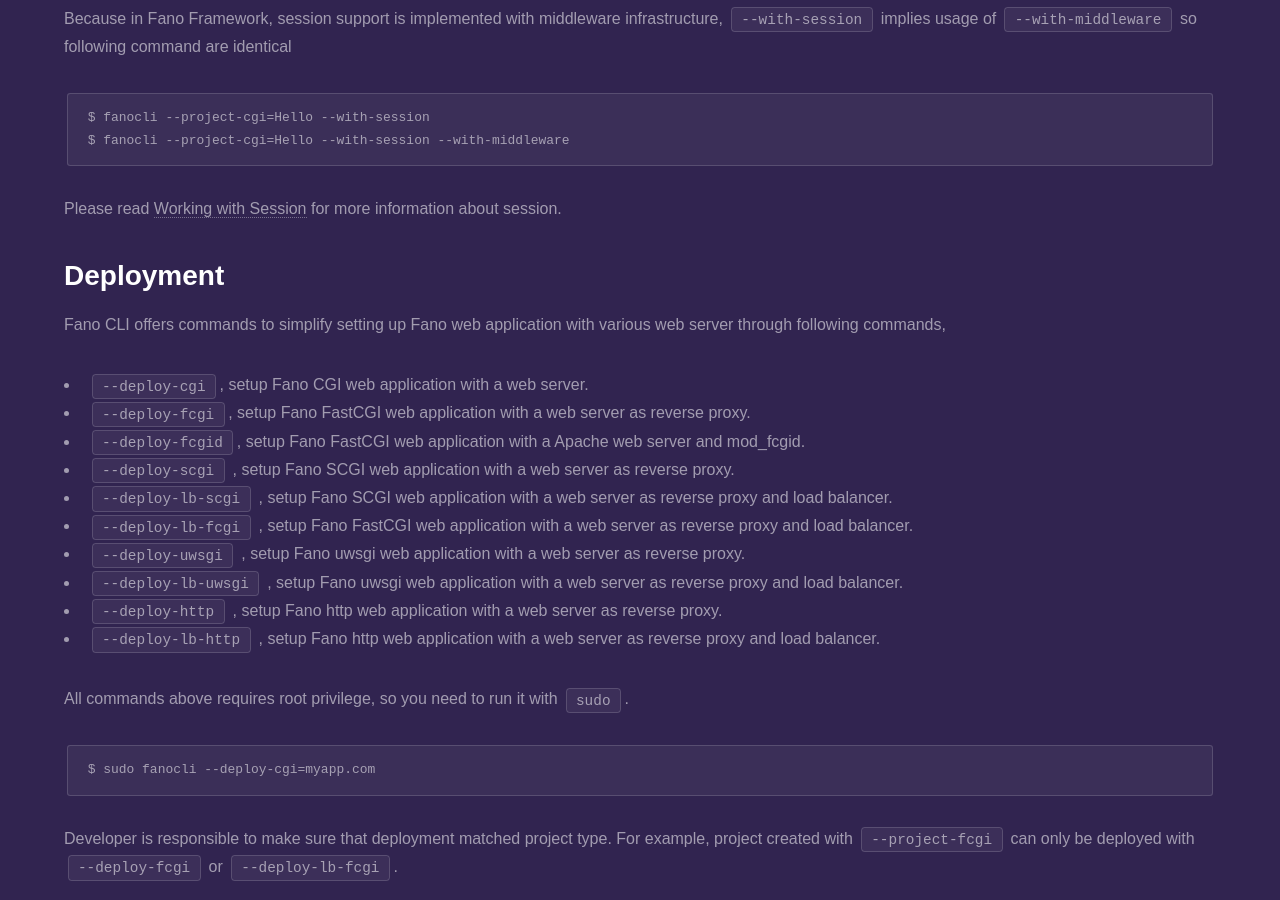
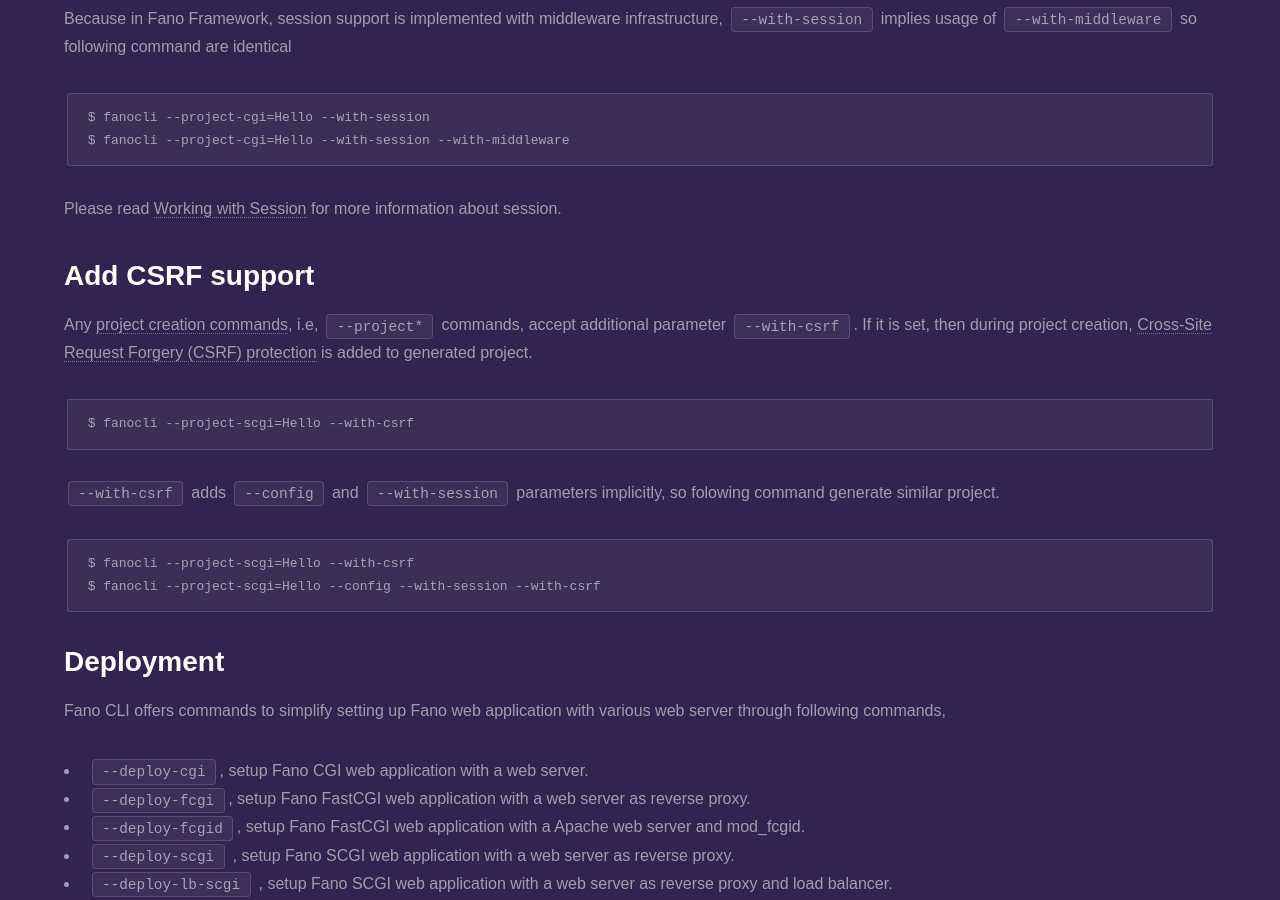
Before and after one commit to fanoframework/fanoframework.github.io, a Jekyll site: the page built from scaffolding-with-fano-cli/index.md, in a window 1280 px wide and 900 px high, scrolled down 8342 px. Built offline with Jekyll 4.4.1, drawn with Linux system fonts in a browser that asks for light colours; our own code applies the rules of GitHub Pages for plain Markdown files.

Commit message:
add information about adding CSRF support

````diff
--- a/scaffolding-with-fano-cli/index.md
+++ b/scaffolding-with-fano-cli/index.md
@@ -332,6 +332,21 @@
 
 Please read [Working with Session](/working-with-session) for more information about session.
 
+## <a name="add-csrf-support"></a>Add CSRF support
+
+Any [project creation commands](/scaffolding-with-fano-cli/creating-project), i.e, `--project*` commands, accept additional parameter `--with-csrf`. If it is set, then during project creation, [Cross-Site Request Forgery (CSRF) protection](/security/csrf-protection) is added to generated project.
+
+```
+$ fanocli --project-scgi=Hello --with-csrf
+```
+
+`--with-csrf` adds `--config` and `--with-session` parameters implicitly, so folowing command generate similar project.
+
+```
+$ fanocli --project-scgi=Hello --with-csrf
+$ fanocli --project-scgi=Hello --config --with-session --with-csrf
+```
+
 ## <a name="deployment"></a>Deployment
 
 Fano CLI offers commands to simplify setting up Fano web application with various web server through following commands,
````
Also changed, not shown: scaffolding-with-fano-cli/creating-project/index.md (+4 -0 lines).
